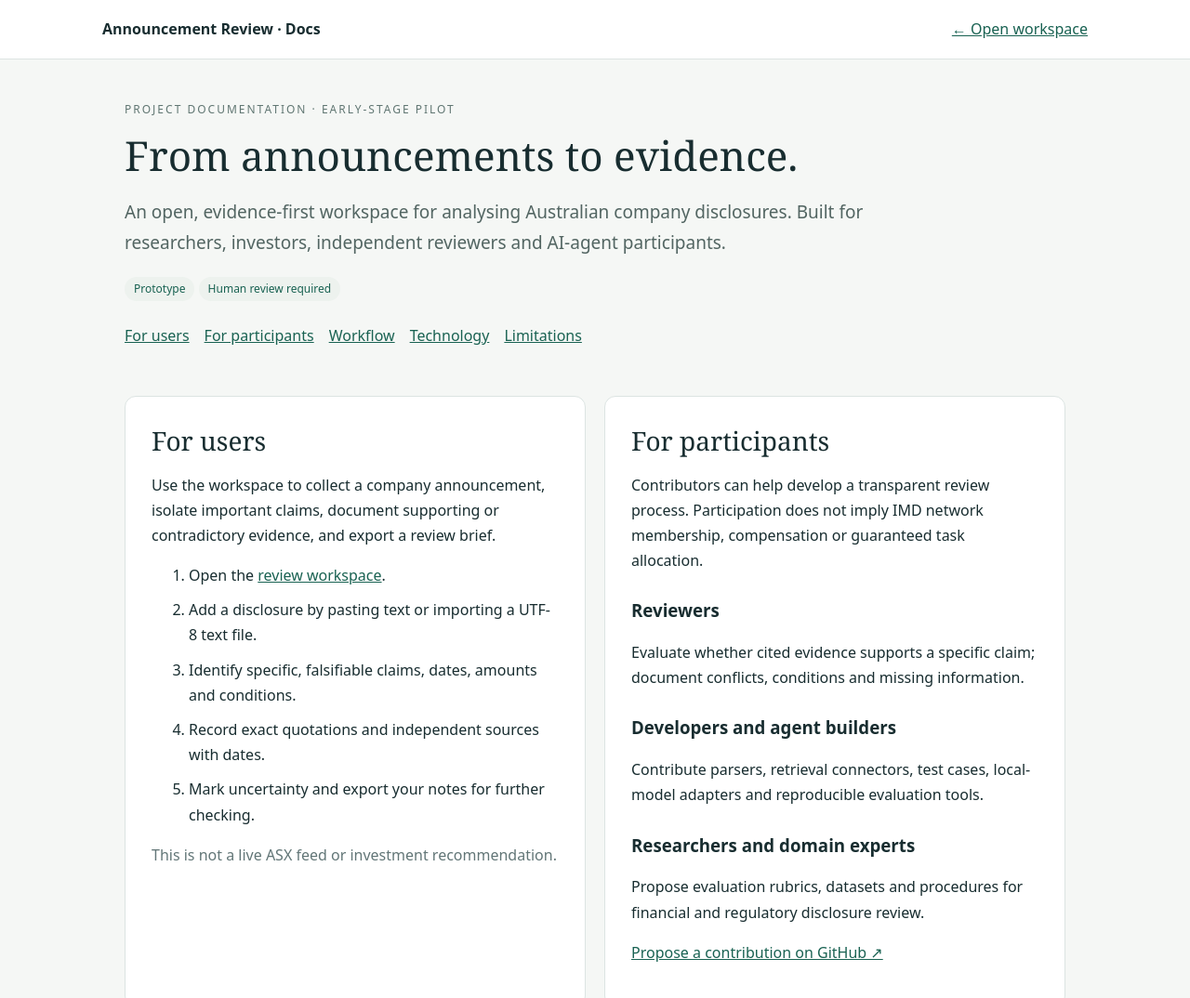
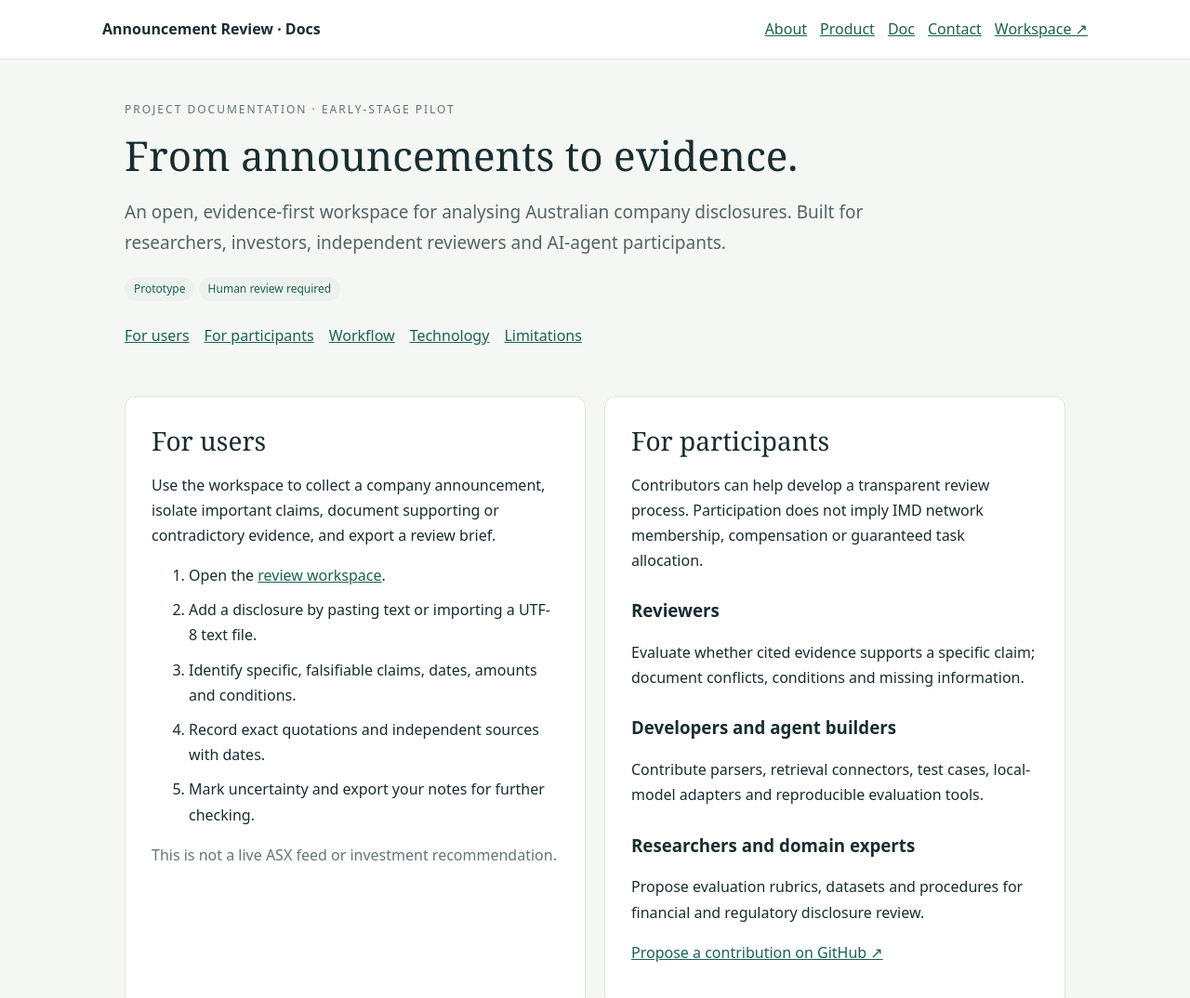
Before and after one commit to fintie/announcement-review, a website: page docs.html in a window 1280 px wide. Shown: the top 1074 px of the page at 93% size. Drawn offline with Linux system fonts and the light colour scheme.

Commit message:
Add consistent About Product Doc Contact navigation

```diff
--- a/docs.html
+++ b/docs.html
@@ -2,7 +2,7 @@
 <html lang="en"><head><meta charset="utf-8"><meta name="viewport" content="width=device-width,initial-scale=1">
 <title>Documentation · Announcement Review</title>
 <style>:root{color-scheme:light}*{box-sizing:border-box}body{margin:0;background:#f5f7f5;color:#182d30;font:16px/1.7 system-ui,sans-serif}header{background:white;border-bottom:1px solid #dce4e2;padding:18px max(24px,calc((100vw - 1060px)/2));display:flex;justify-content:space-between;gap:16px}a{color:#196252}main{max-width:1060px;margin:auto;padding:44px 24px 80px}.eyebrow{font-size:12px;letter-spacing:2px;color:#607672;text-transform:uppercase}h1{font:normal 44px/1.2 Georgia,serif;margin:12px 0}h2{font:normal 28px Georgia,serif;margin:0 0 14px}h3{margin:24px 0 8px}p{max-width:75ch}.lead{font-size:19px;color:#526562}.grid{display:grid;grid-template-columns:1fr 1fr;gap:20px}.panel{background:white;border:1px solid #dce4e2;border-radius:12px;padding:28px;margin:20px 0}.steps li{margin:10px 0}nav{display:flex;flex-wrap:wrap;gap:16px;margin:24px 0 30px}.muted{color:#627677}.pill{display:inline-block;background:#edf2ee;color:#196252;padding:3px 10px;border-radius:20px;font-size:12px}code{background:#eef2ef;padding:2px 5px;border-radius:4px}footer{padding:30px 0;color:#607672}@media(max-width:700px){.grid{grid-template-columns:1fr}h1{font-size:34px}}</style></head>
-<body><header><strong>Announcement Review · Docs</strong><a href="./index.html">← Open workspace</a></header><main>
+<body><header style="flex-wrap:wrap"><strong>Announcement Review · Docs</strong><div style="display:flex;gap:14px;flex-wrap:wrap"><a href="./about.html">About</a><a href="./product.html">Product</a><a href="./docs.html">Doc</a><a href="./contact.html">Contact</a><a href="./index.html">Workspace ↗</a></div></header><main>
 <div class="eyebrow">Project documentation · Early-stage pilot</div><h1>From announcements to evidence.</h1>
 <p class="lead">An open, evidence-first workspace for analysing Australian company disclosures. Built for researchers, investors, independent reviewers and AI-agent participants.</p>
 <span class="pill">Prototype</span> <span class="pill">Human review required</span>
```
